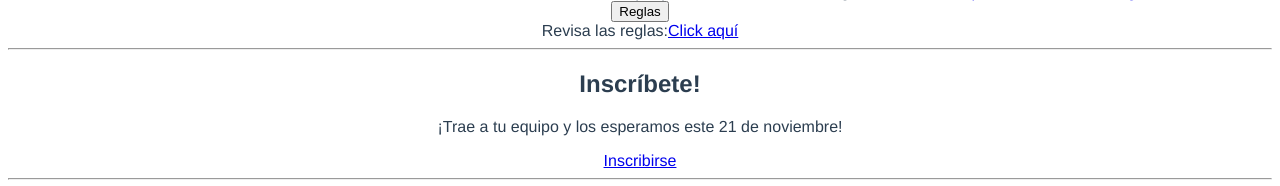
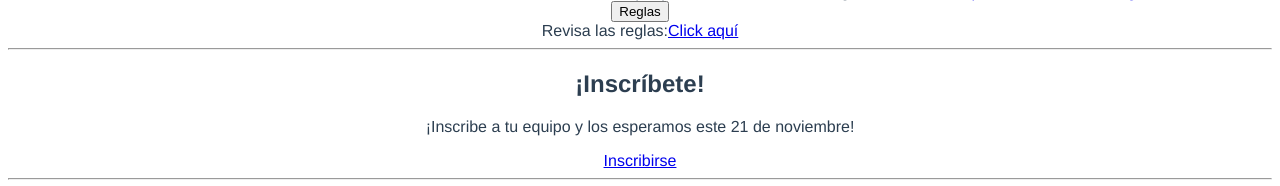
Before and after one commit to aaaimx/cyberpage, a Vue app: page / in a window 1280 px wide. Shown: the part 5633-5819 px from the top of the page. Built offline with nearby package versions, Linux system fonts and the light colour scheme; the HTML template or start-up script is replaced by a standard one.

Commit message:
Update App.vue

```diff
--- a/src/App.vue
+++ b/src/App.vue
@@ -212,8 +212,8 @@ hallazgo.</p>
             <div class="row">
                 <div class="col-lg-12">
                     <div class="text-container">
-    <h2>Inscríbete!</h2>
-    <p class="p-large">¡Trae a tu equipo y los esperamos este 21 de noviembre!</p>
+    <h2>¡Inscríbete!</h2>
+    <p class="p-large">¡Inscribe a tu equipo y los esperamos este 21 de noviembre!</p>
   <a class="btn-solid-lg" href="https://forms.gle/3Ex2K1TCHhZKUvGSA">Inscribirse</a>
 </div>
 
```
